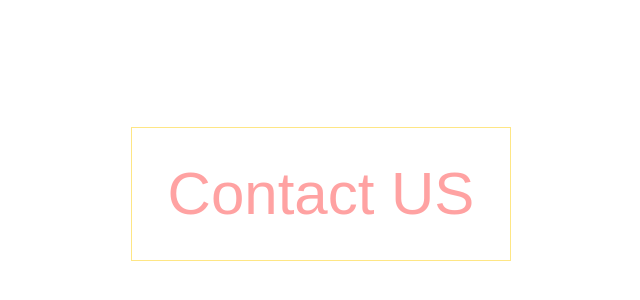
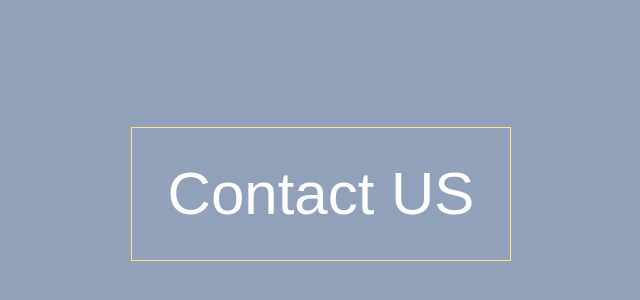
Before and after one commit to RAO-SHAHBAZ/Ecom-With-HMZA, a Next.js app: page /contact in a window 1280 px wide. Shown: the part 206-506 px from the top of the page, without its empty margins (319-959 px from the left). Built offline with nearby package versions, Linux system fonts and the light colour scheme.

Commit message:
changed Bg Color On Contact US PAge

```diff
--- a/app/contact/page.jsx
+++ b/app/contact/page.jsx
@@ -2,8 +2,8 @@ import React from 'react'
 
 function page() {
   return (
-    <div className='flex items-center justify-center h-[100vh] w-full'>
-        <h1 className='text-red-300 p-9 border border-amber-200 text-6xl'>
+    <div className='flex items-center justify-center h-[100vh] w-full bg-slate-400'>
+        <h1 className='text-white p-9 border border-amber-200 text-6xl'>
             Contact US
         </h1>
     </div>
```
